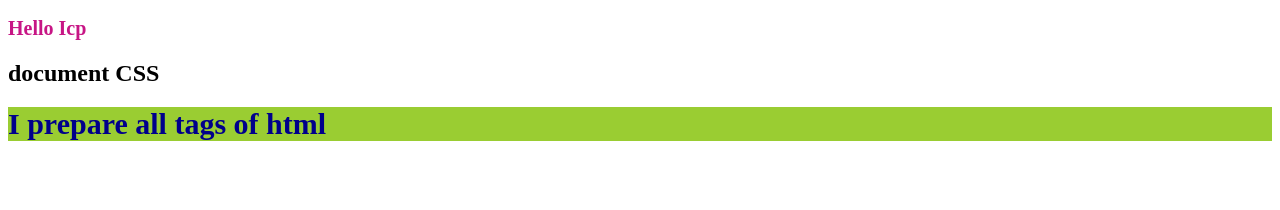
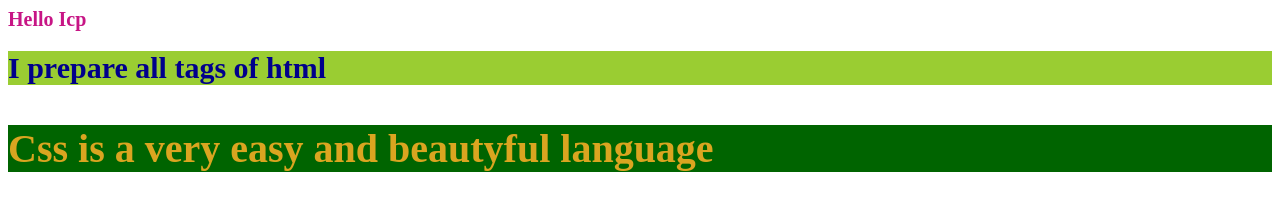
Before and after one commit to nitinlavare/Assign12, a plain HTML site: page index.html in a window 1280 px wide. Drawn offline with Linux system fonts and the light colour scheme.

Commit message:
external css added

```diff
--- a/index.html
+++ b/index.html
@@ -1,7 +1,8 @@
-<!DOCTYPE html>
 <html>
 <head>
     <title>Document</title>
+    <link rel="stylesheet" href="style.css" />
+
 </head>
 <style>
       h1 {
@@ -9,13 +10,12 @@
         background-color: yellowgreen;
         font-size: 30px;
       }
-
 </style>
 <body>
     <h2 style="color:mediumvioletred; font-size:20px;">Hello Icp</h2>
-    <h2>document CSS</h2>
     <h1>I prepare all tags of html</h1>
 
+    <h3>Css is a very easy and beautyful language</h3>
 
 </body>
 </html>
--- /dev/null
+++ b/style.css
@@ -0,0 +1,5 @@
+h3 {
+    color: goldenrod;
+    background-color: darkgreen;
+    font-size: 40px;
+  }
```
